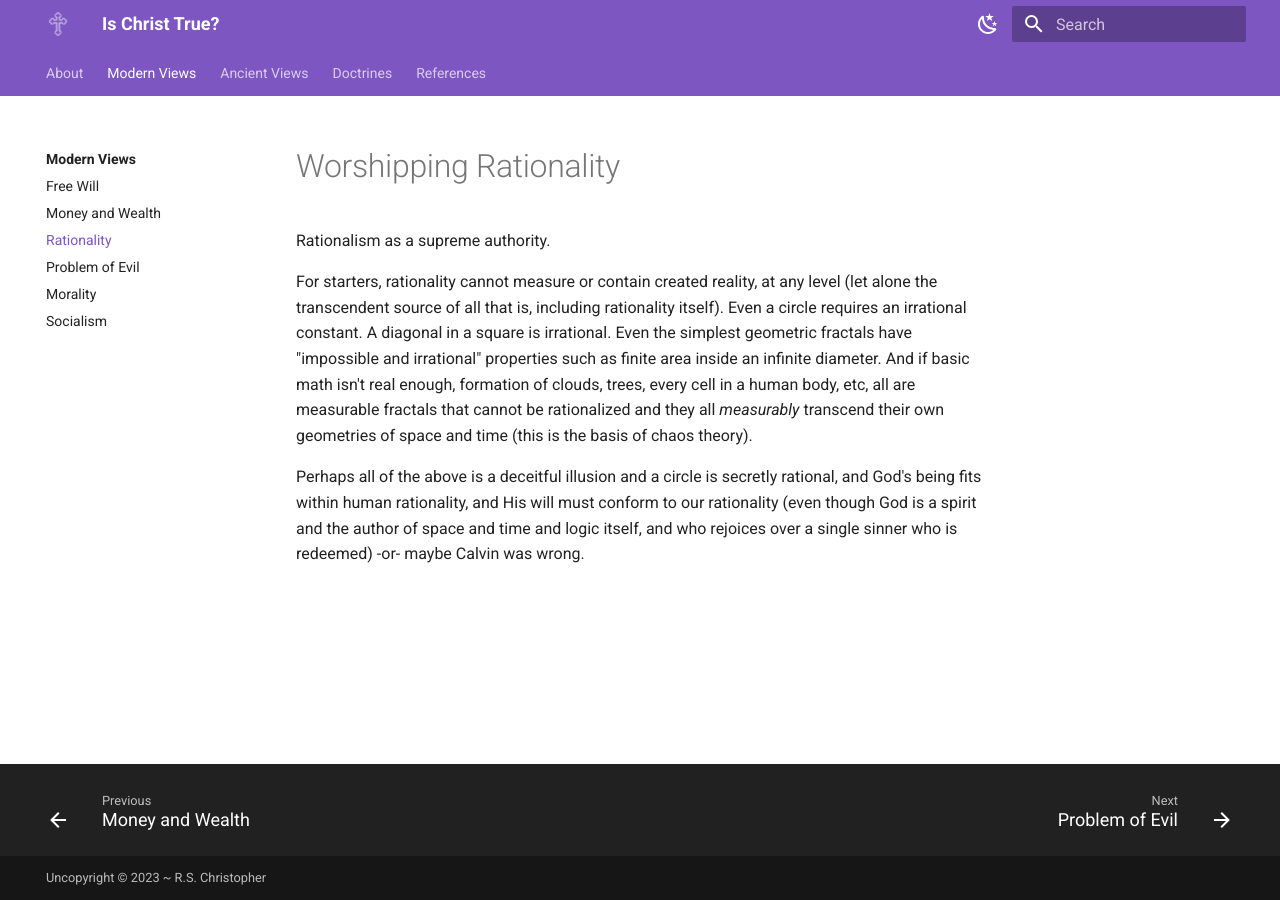
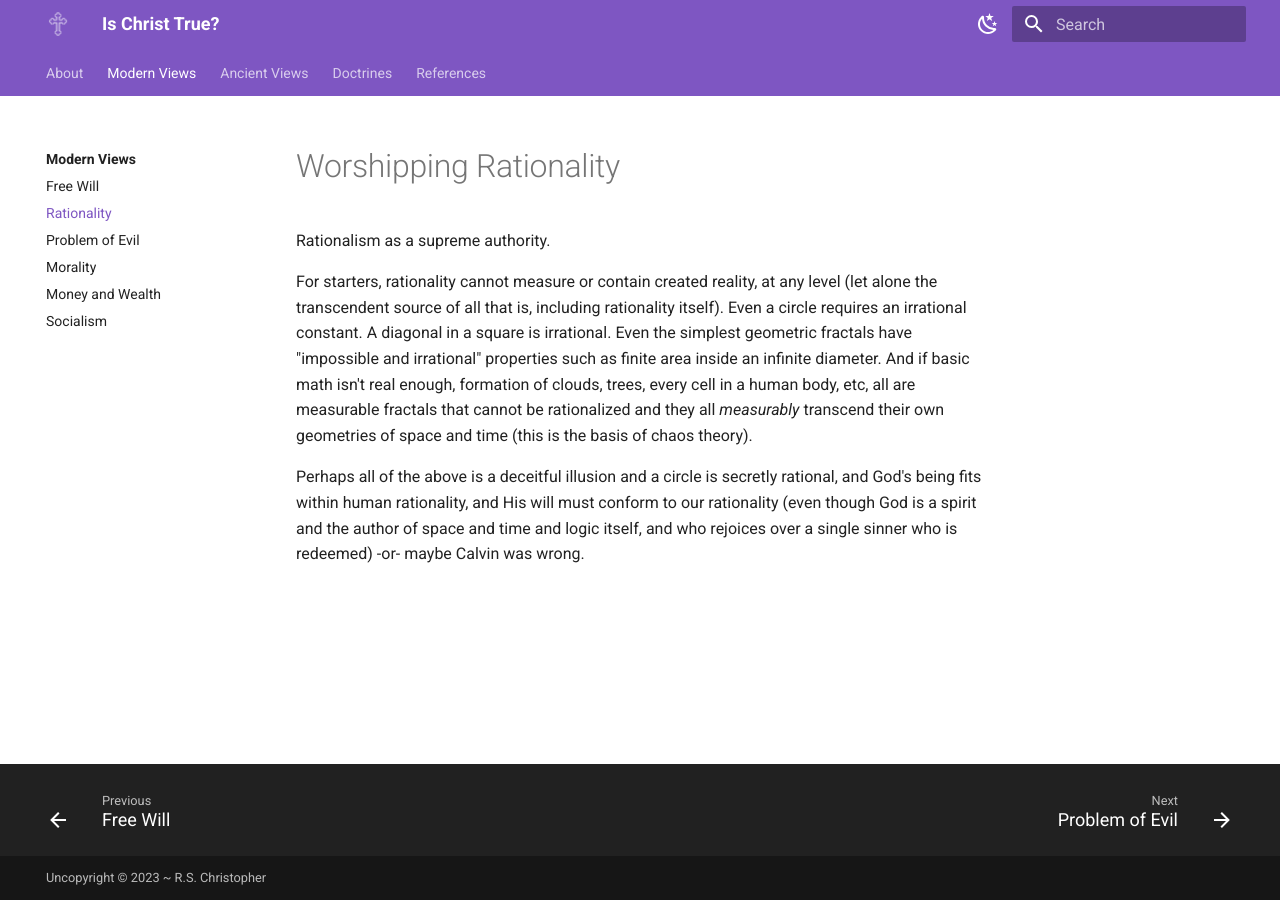
Before and after one commit to rschristopher/ischristtrue.com, an MkDocs documentation site: the page built from src/modern-views/rationality.md, in a window 1280 px wide. Built offline with MkDocs 1.6.1 and Material for MkDocs 9.7.7, drawn with Linux system fonts in a browser that asks for light colours; part of the change alters nothing that is shown.

Commit message:
Update mkdocs.yml

```diff
--- a/mkdocs.yml
+++ b/mkdocs.yml
@@ -44,10 +44,10 @@ nav:
     - Modern Views:
         - modern-views/index.md
         - Free Will: modern-views/free-will.md
-        - Money and Wealth: modern-views/money-wealth.md
         - Rationality: modern-views/rationality.md
         - Problem of Evil: modern-views/problem-of-evil.md
         - Morality: modern-views/morality.md
+        - Money and Wealth: modern-views/money-wealth.md
         - Socialism: modern-views/socialism.md
     - Ancient Views:
         - ancient-views/index.md
```
